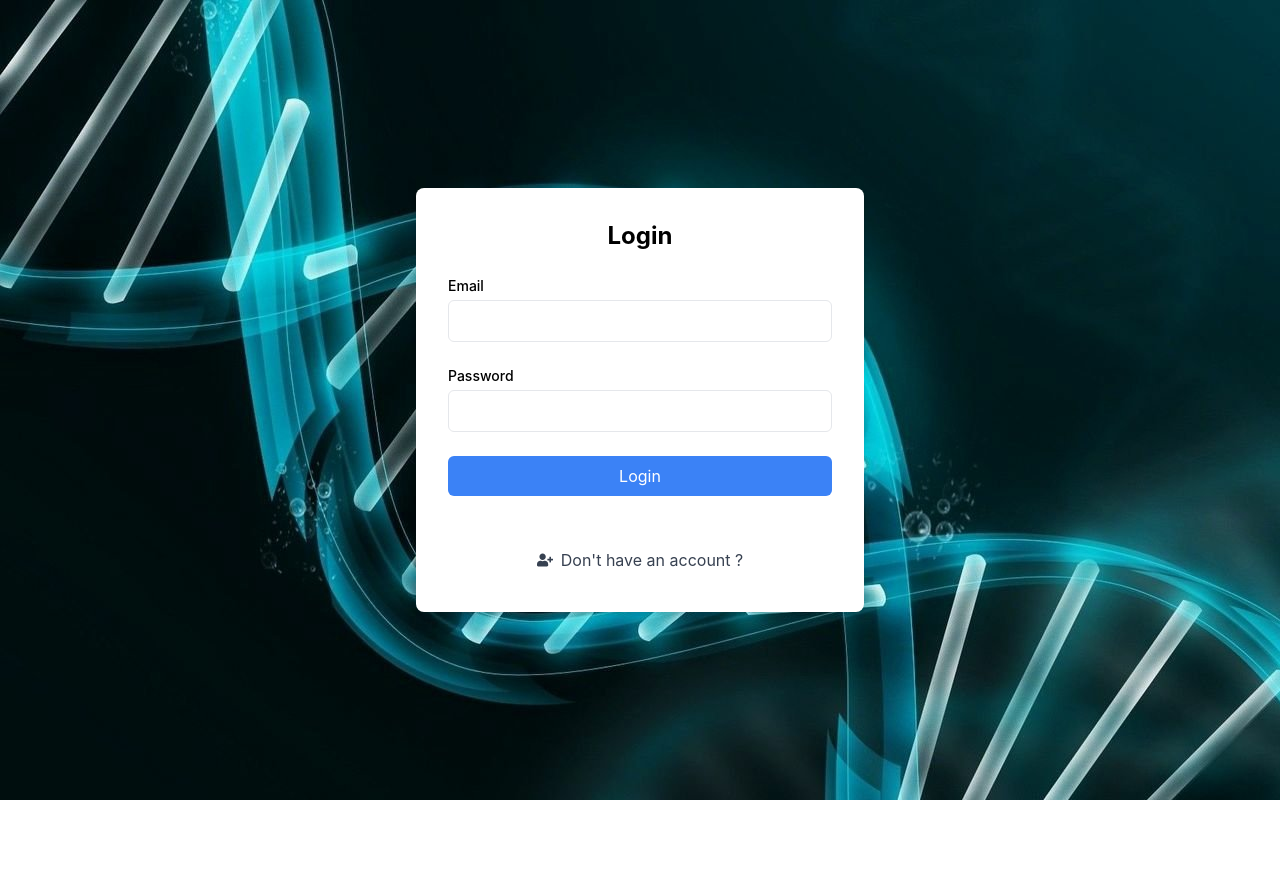
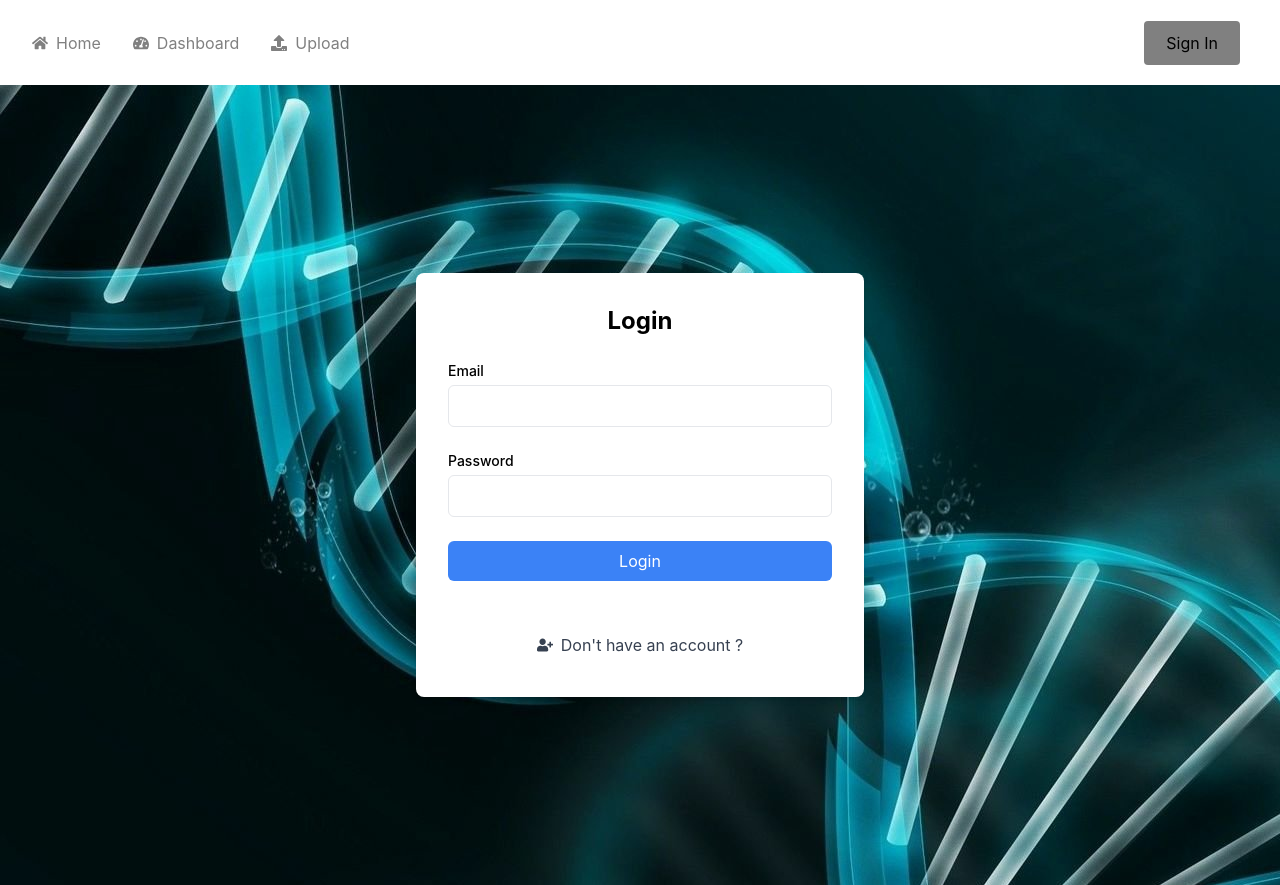
Before and after one commit to Adinlo/Hackathon, a React (Create React App) app in the folder frontend/: page /login in a window 1280 px wide. Before the commit the page ends 800 px from the top, so only its background shows below. Built offline with nearby package versions, Linux system fonts and the light colour scheme.

Commit message:
[ADD] - Added navbar

```diff
--- a/frontend/package.json
+++ b/frontend/package.json
@@ -21,6 +21,7 @@
     "react-router-dom": "^6.23.1",
     "react-scripts": "5.0.1",
     "react-spinners": "^0.13.8",
+    "styled-components": "^5.3.10",
     "web-vitals": "^2.1.4"
   },
   "scripts": {
--- a/frontend/src/App.js
+++ b/frontend/src/App.js
@@ -6,10 +6,12 @@
 import HomePage from './pages/HomePage';
 import GuardedRoute from './guards/guardedRoute';
 import Dashboard from './pages/DashboardPage';
+import Navbar from "./components/Navbar";
 
 const App = () => {
   return (
     <Router>
+      <Navbar />
       <Routes>
         <Route path="/login" element={<LoginPage />} />
         <Route path="/signup" element={<SignupPage />} />
--- /dev/null
+++ b/frontend/src/components/Navbar/NavbarElements.js
@@ -0,0 +1,86 @@
+import { FaBars } from "react-icons/fa";
+import { NavLink as Link } from "react-router-dom";
+import styled from "styled-components";
+
+export const Nav = styled.nav`
+    background: #FFFFFF;
+    height: 85px;
+    display: flex;
+    justify-content: space-between;
+    padding: 1rem;
+    z-index: 12;
+    /* Third Nav */
+    /* justify-content: flex-start; */
+`;
+
+export const NavLink = styled(Link)`
+    color: #808080;
+    display: flex;
+    align-items: center;
+    text-decoration: none;
+    padding: 0 1rem;
+    height: 100%;
+    cursor: pointer;
+    &.active {
+        color: #000000;
+    }
+`;
+
+export const Bars = styled(FaBars)`
+    display: none;
+    color: #808080;
+    @media screen and (max-width: 768px) {
+        display: block;
+        position: absolute;
+        top: 0;
+        right: 0;
+        transform: translate(-100%, 75%);
+        font-size: 1.8rem;
+        cursor: pointer;
+    }
+`;
+
+export const NavMenu = styled.div`
+    display: flex;
+    align-items: center;
+    margin-right: -24px;
+    /* Second Nav */
+    /* margin-right: 24px; */
+    /* Third Nav */
+    /* width: 100vw;
+  white-space: nowrap; */
+    @media screen and (max-width: 768px) {
+        display: none;
+    }
+`;
+
+export const NavBtn = styled.nav`
+    display: flex;
+    align-items: center;
+    margin-right: 24px;
+    /* Third Nav */
+    /* justify-content: flex-end;
+  width: 100vw; */
+    @media screen and (max-width: 768px) {
+        display: none;
+    }
+`;
+
+export const NavBtnLink = styled(Link)`
+    border-radius: 4px;
+    background: #808080;
+    padding: 10px 22px;
+    color: #000000;
+    outline: none;
+    border: none;
+    cursor: pointer;
+    transition: all 0.2s ease-in-out;
+    text-decoration: none;
+    /* Second Nav */
+    margin-left: 24px;
+    &:hover {
+        transition: all 0.2s ease-in-out;
+        background: #003EFF;
+        color: #fff;
+    }
+`;
--- /dev/null
+++ b/frontend/src/components/Navbar/index.js
@@ -0,0 +1,40 @@
+import React from "react";
+import {
+    Nav,
+    NavLink,
+    Bars,
+    NavMenu,
+    NavBtn,
+    NavBtnLink,
+} from "./NavbarElements";
+import { FaTachometerAlt, FaUpload, FaHome  } from 'react-icons/fa';
+
+const Navbar = () => {
+    return (
+        <>
+            <Nav>
+                <Bars />
+                <NavMenu>
+                    <NavLink to="/" >
+                        <FaHome className="mr-2" />Home
+                    </NavLink>
+                    <NavLink to="/dashboard" activeStyle>
+                        <FaTachometerAlt className="mr-2" />Dashboard
+                    </NavLink>
+                    <NavLink to="/upload" activeStyle>
+                        <FaUpload className="mr-2" /> Upload
+                    </NavLink>
+                    {/* Second Nav */}
+                    {/* <NavBtnLink to='/sign-in'>Sign In</NavBtnLink> */}
+                </NavMenu>
+                <NavBtn>
+                    <NavBtnLink to="/login">
+                        Sign In
+                    </NavBtnLink>
+                </NavBtn>
+            </Nav>
+        </>
+    );
+};
+
+export default Navbar;
```
Also changed, not shown: 1 other file (tests, documents, lock files or other folders).
